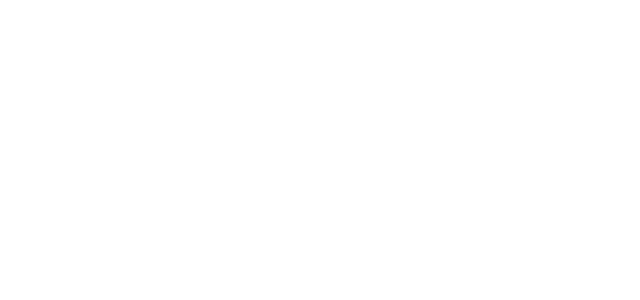
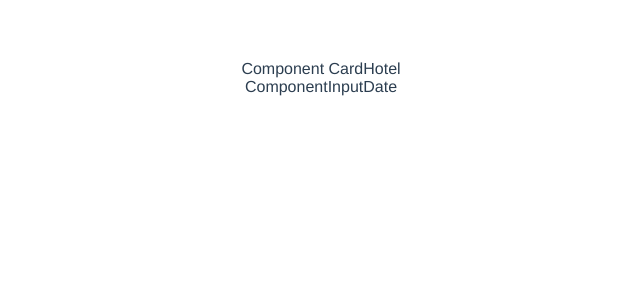
Before and after one commit to nicotoconas007/tipti-challenge, a Vue app in the folder challenge/: page / in a window 1280 px wide. Shown: the top 300 px of the page, without its empty margins (319-959 px from the left). Built offline with nearby package versions, Linux system fonts and the light colour scheme.

Commit message:
added 2 components

```diff
--- a/challenge/src/App.vue
+++ b/challenge/src/App.vue
@@ -1,13 +1,19 @@
 <template>
   <div id="app">
-
+    <CardHotel />
+    <InputDate />
   </div>
 </template>
 
 <script>
-
+import CardHotel from './components/CardHotel.vue';
+import InputDate from './components/InputDate.vue';
 export default {
   name: 'App',
+  components: {
+    CardHotel,
+    InputDate
+  }
 }
 </script>
 
--- /dev/null
+++ b/challenge/src/components/CardHotel.vue
@@ -0,0 +1,5 @@
+<template>
+    <div class="container">
+        Component CardHotel
+    </div>
+</template>
--- /dev/null
+++ b/challenge/src/components/InputDate.vue
@@ -0,0 +1,5 @@
+<template>
+    <div class="container">
+        ComponentInputDate
+    </div>
+</template>
```
